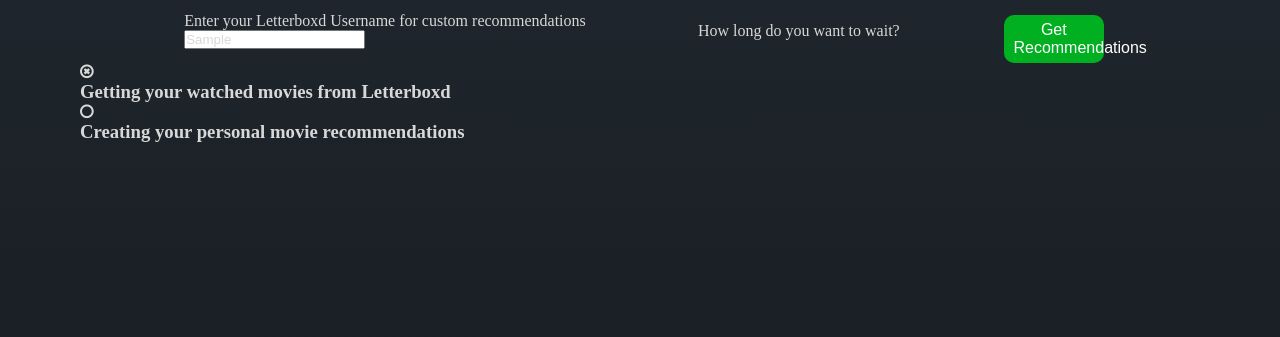
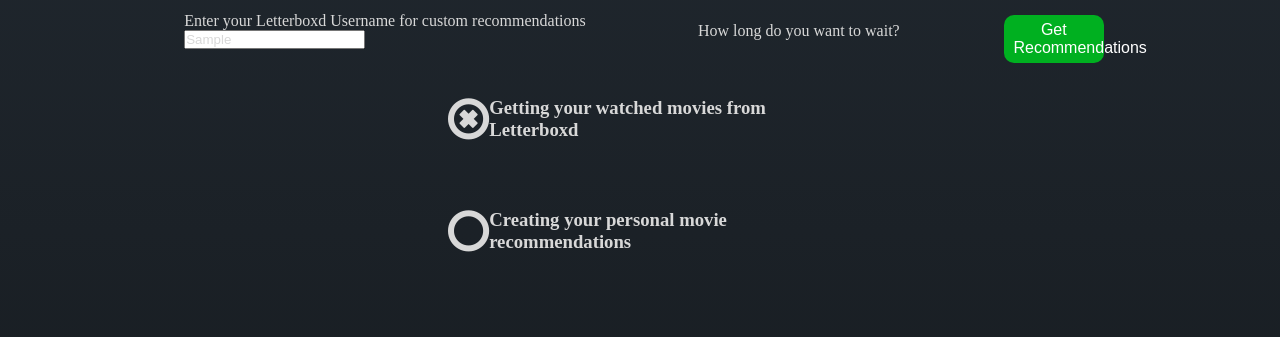
Before and after one commit to MitchellAV/next-letterboxd-recommendation, a Next.js app: page / in a window 1280 px wide. Both pictures are taken after typing "Sample" into the empty fields and a click on the button "Get Recommendations". Shown: the part 278-615 px from the top of the page. Built offline with nearby package versions, Linux system fonts and the light colour scheme; no server answers.

Commit message:
added status updates

```diff
--- a/components/Status.js
+++ b/components/Status.js
@@ -3,17 +3,17 @@
 		let iconClassName = "";
 		switch (state) {
 			case "success":
-				iconClassName = "fa fa-check-circle-o";
+				iconClassName = "fa fa-check-circle-o fa-3x";
 				break;
 			case "failed":
-				iconClassName = "fa fa-times-circle-o";
+				iconClassName = "fa fa-times-circle-o fa-3x";
 				break;
 			case "working":
 				iconClassName = "fa fa-cog fa-spin fa-3x fa-fw";
 
 				break;
 			case "waiting":
-				iconClassName = "fa fa-circle-o";
+				iconClassName = "fa fa-circle-o fa-3x";
 				break;
 
 			default:
@@ -23,8 +23,8 @@
 	};
 
 	return (
-		<div className="status-container">
-			<i className={determine_icon(state)}></i>
+		<div className="status-group">
+			<i className={determine_icon(state) + " status-icon"}></i>
 			<h3 className="status-text">{statusText}</h3>
 		</div>
 	);
--- a/pages/index.js
+++ b/pages/index.js
@@ -1,10 +1,12 @@
 import Head from "next/head";
 import { useState } from "react";
+import { useRouter } from "next/router";
 
 import axios from "axios";
 import Status from "../components/Status";
 
 export default function Home() {
+	const router = useRouter();
 	const [username, setUsername] = useState("");
 	const [isLoading, setIsLoading] = useState(false);
 	const [userMovieStatus, setUserMovieStatus] = useState("waiting");
@@ -15,6 +17,8 @@
 	const handleSubmit = async (e) => {
 		e.preventDefault();
 		setIsLoading(true);
+		setUserMovieStatus("waiting");
+		setUserRecStatus("waiting");
 		try {
 			setUserMovieStatus("working");
 			const res = await axios.post(
@@ -49,6 +53,9 @@
 			console.log(err);
 			return;
 		}
+		setTimeout(() => {
+			router.push(`/user/${username}`);
+		}, 3000);
 	};
 	return (
 		<>
@@ -90,7 +97,7 @@
 				</fieldset>
 			</form>
 			{isLoading && (
-				<section>
+				<section className="status-container">
 					<Status
 						state={userMovieStatus}
 						statusText={
@@ -103,6 +110,13 @@
 							"Creating your personal movie recommendations"
 						}
 					/>
+					{userMovieStatus === "success" &&
+						userRecStatus === "success" && (
+							<h2>
+								Recommendations are ready... Taking you there
+								now
+							</h2>
+						)}
 				</section>
 			)}
 		</>
--- a/styles/globals.scss
+++ b/styles/globals.scss
@@ -25,6 +25,25 @@
 }
 p {
 	margin: 1rem 0;
+}
+
+.status-container {
+	width: 100%;
+	display: flex;
+	flex-direction: column;
+	justify-content: center;
+	align-items: center;
+}
+.status-group {
+	width: 30vw;
+	display: flex;
+	flex-direction: row;
+	justify-content: space-between;
+	align-items: center;
+	margin: 2rem;
+}
+.status-icon {
+	float: left;
 }
 
 @import "navbar";
```
